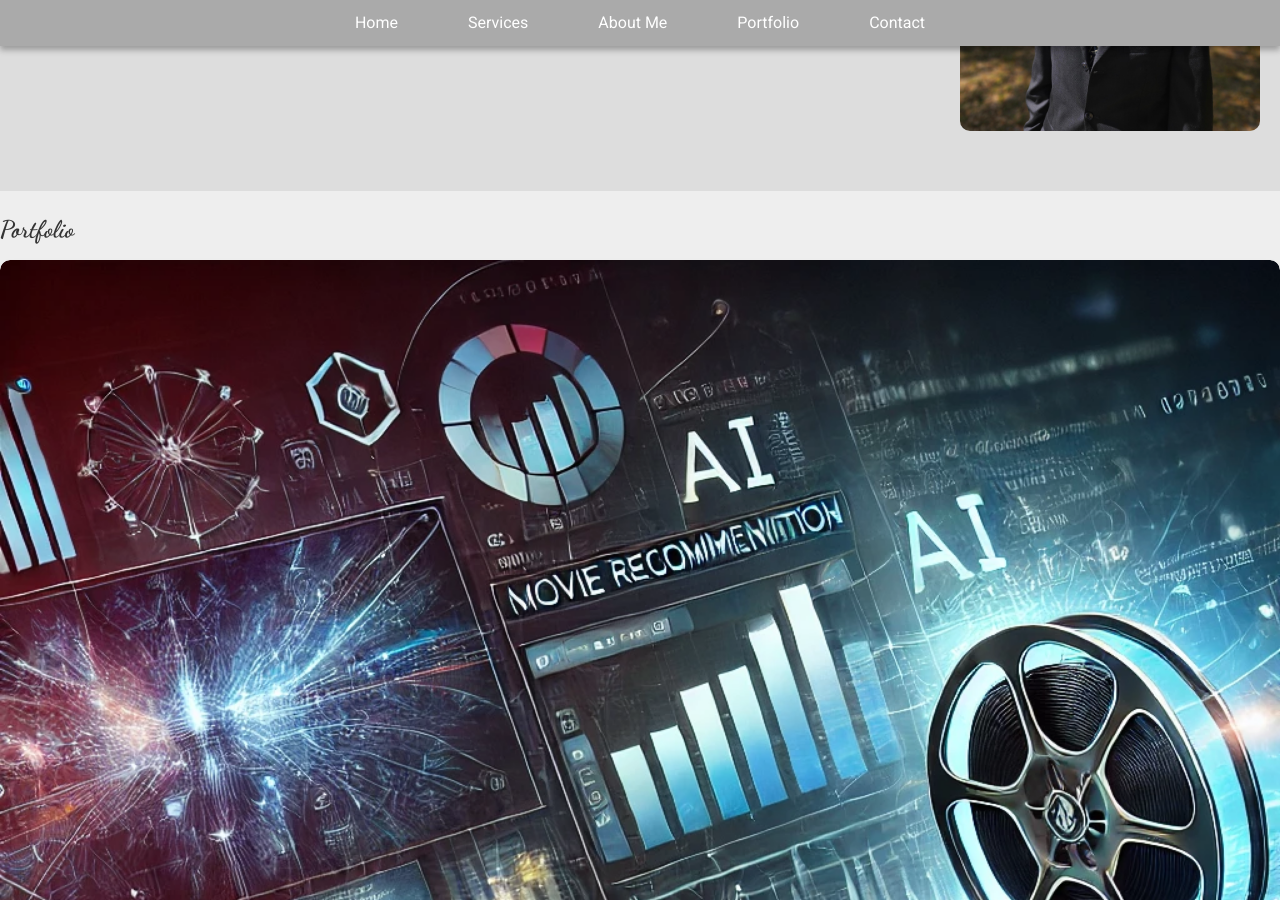
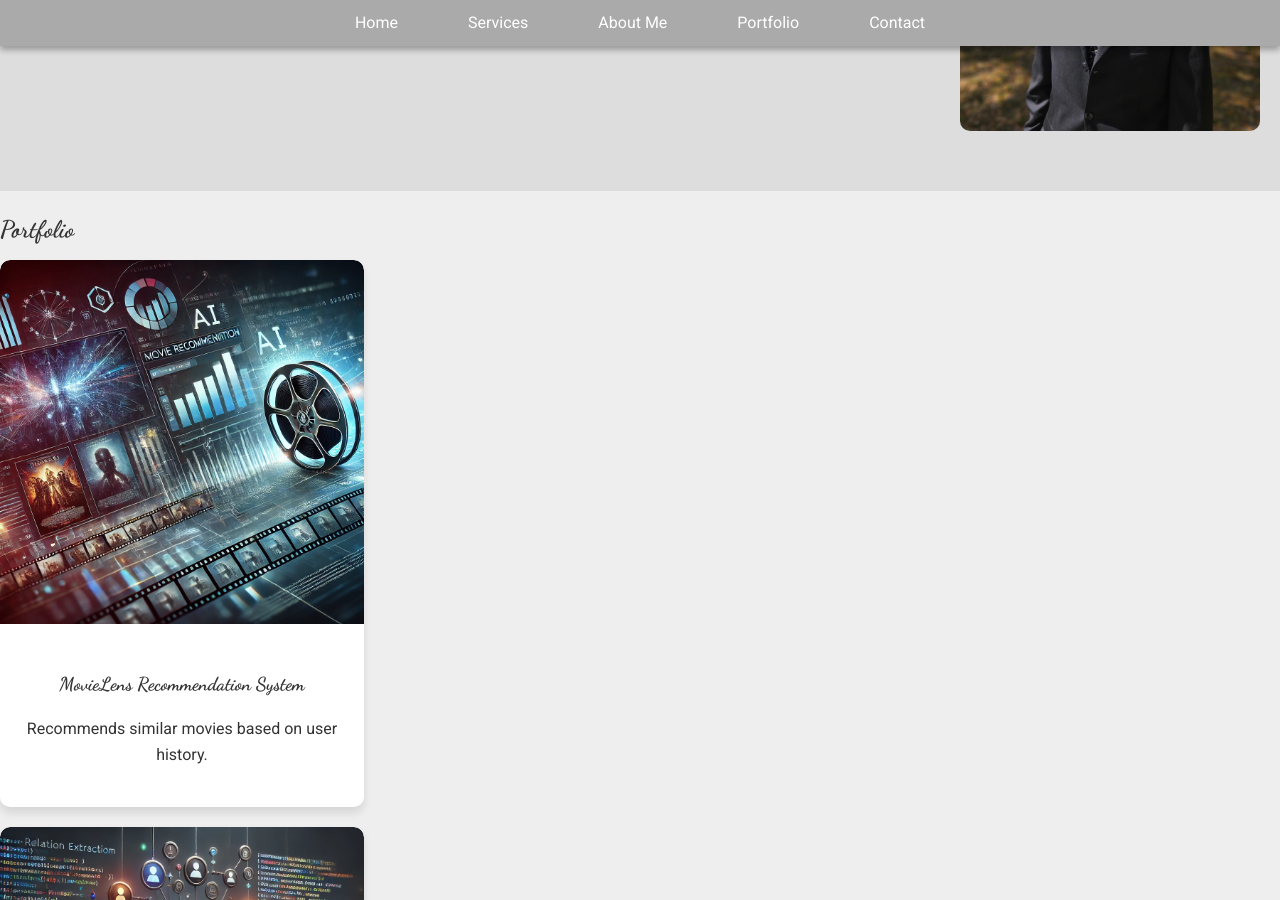
Before and after one commit to arshadsm/arshadsm.github.io, a Jekyll site: the page built from index.md, in a window 1280 px wide and 900 px high, scrolled down 2007 px. Built offline with Jekyll 4.4.1, drawn with Linux system fonts in a browser that asks for light colours.

Commit message:
Update styles.css

```diff
--- a/styles/styles.css
+++ b/styles/styles.css
@@ -99,19 +99,21 @@
     margin-left: 20px;
 }
 
-
+/* Portfolio Section */
 .portfolio {
     padding: 60px 20px;
-    background-color: #EEEEEE;
-    display: grid;
-    grid-template-columns: repeat(auto-fit, minmax(300px, 1fr)); /* Adjust minmax values as needed */
-    gap: 20px; /* Adjust gap as needed */
+    background-color: #EEEEEE; /* Lightest gray for the background */
+    display: flex;
+    flex-wrap: wrap;
+    justify-content: space-between;
 }
 
 .portfolio-item {
+    width: calc(30% - 20px); /* Adjust width to account for spacing */
+    margin-bottom: 20px; /* Add some space below each item */
     border-radius: 10px;
     overflow: hidden;
-    background-color: #FFFFFF;
+    background-color: #FFFFFF; /* White background for the portfolio items */
     box-shadow: 0 6px 8px rgba(0, 0, 0, 0.1);
     transition: transform 0.3s ease, box-shadow 0.3s ease;
 }
@@ -119,7 +121,7 @@
 .portfolio-item img {
     width: 100%;
     height: auto;
-    border-radius: 10px 10px 0 0;
+    border-radius: 10px 10px 0 0; /* Keep the top corners rounded */
 }
 
 .portfolio-item:hover {
@@ -132,6 +134,7 @@
     text-align: center;
     color: #333333;
 }
+
 /* Footer */
 .footer {
     background-color: #CCCCCC; /* Medium gray for the footer */
```
